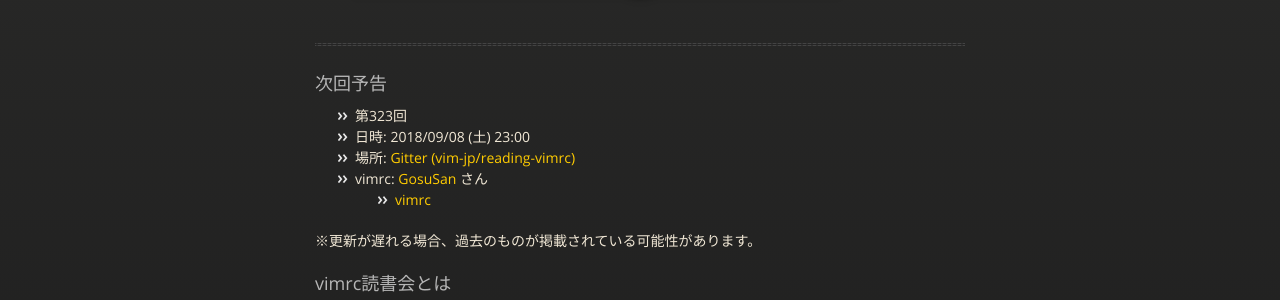
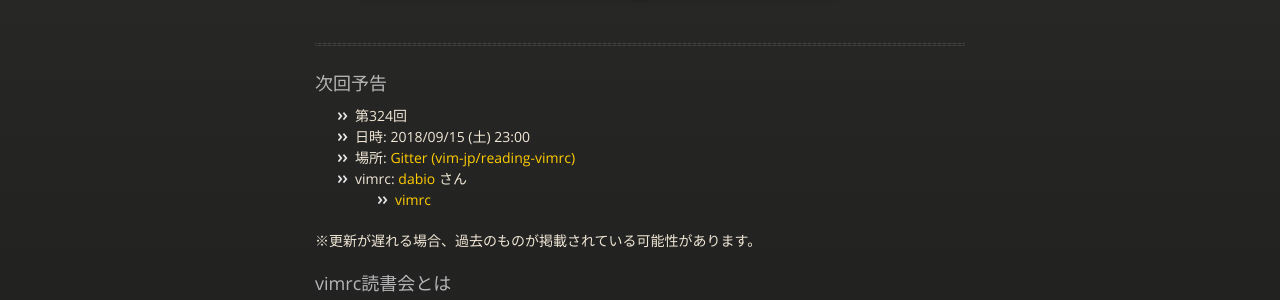
Before and after one commit to vim-jp/reading-vimrc, a Jekyll site: the page built from index.md, in a window 1280 px wide and 900 px high. Shown: the part 211-511 px from the top of the window. Built offline with Jekyll 4.4.1, drawn with Linux system fonts in a browser that asks for light colours; nearby versions of some CDN libraries.

Commit message:
Update the next information: #324 dabio

```diff
--- a/_data/next.yml
+++ b/_data/next.yml
@@ -1,10 +1,10 @@
-- id: 323
-  date: '2018-09-08 23:00'
+- id: 324
+  date: '2018-09-15 23:00'
   author:
-    name: GosuSan
-    url: 'https://github.com/GosuSan'
+    name: dabio
+    url: 'https://github.com/dabio'
   vimrcs:
-    - url: 'https://github.com/GosuSan/vimconfig/blob/master/vimrc'
+    - url: 'https://github.com/dabio/dotfiles/blob/master/.vim/vimrc'
       name: vimrc
       hash: null
   part: null
```
